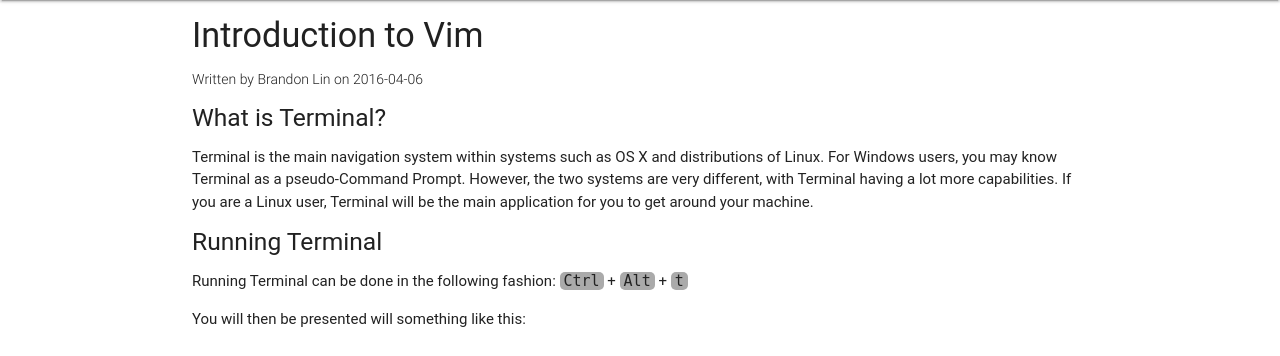
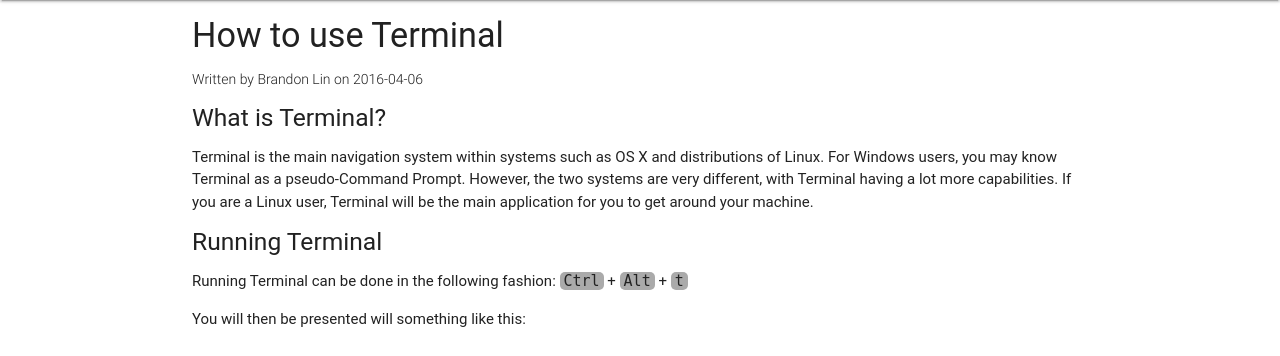
Before and after one commit to StuyCSDojo/dojo-website, a Flask app: template templates/tutorials/terminal.html in a window 1280 px wide. Shown: the part 64-420 px from the top of the page. Run offline with Flask 2, Linux system fonts and the light colour scheme; the template is opened without the code that fills it, so the values that code supplies are empty; some libraries are stand-ins or nearby versions; some web fonts are replaced.

Commit message:
fixed title

```diff
--- a/templates/tutorials/terminal.html
+++ b/templates/tutorials/terminal.html
@@ -1,6 +1,6 @@
 {% extends "master.html" %}
 
-{% block title %}Tutorial: Installing Ubuntu{% endblock %}
+{% block title %}Tutorial: How to use Terminal{% endblock %}
 
 {% block head %}
 {{ super() }}
@@ -28,7 +28,7 @@
 {% endblock %}
 
 {% block container %}
-<h4>Introduction to Vim</h4>
+<h4>How to use Terminal</h4>
 <p class='condensed light a_info'>Written by Brandon Lin on 2016-04-06</p>
 <h5>What is Terminal?</h5>
 <p>Terminal is the main navigation system within systems such as OS X and distributions of Linux.
--- a/templates/tutorials/vim.html
+++ b/templates/tutorials/vim.html
@@ -1,6 +1,6 @@
 {% extends "master.html" %}
 
-{% block title %}Tutorial: Installing Ubuntu{% endblock %}
+{% block title %}Tutorial: Introduction to Vim{% endblock %}
 
 {% block head %}
 {{ super() }}
```
